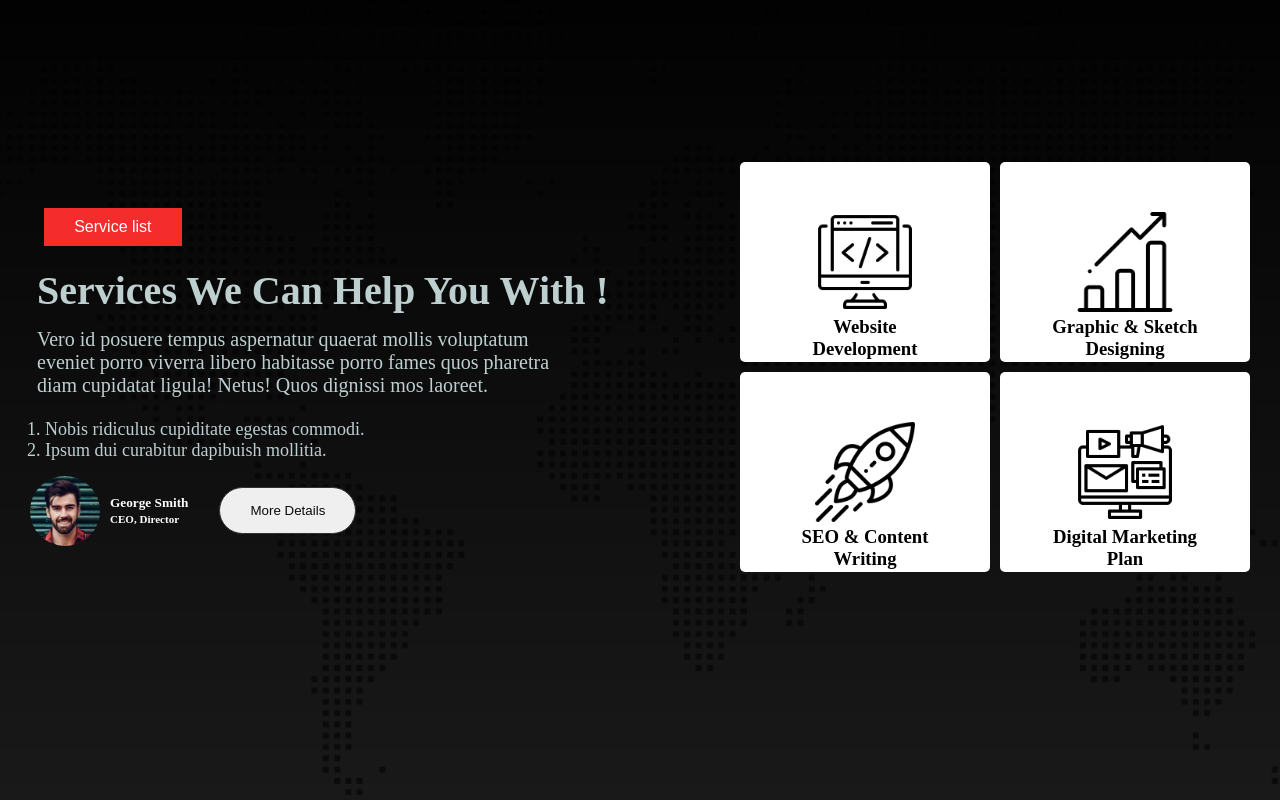
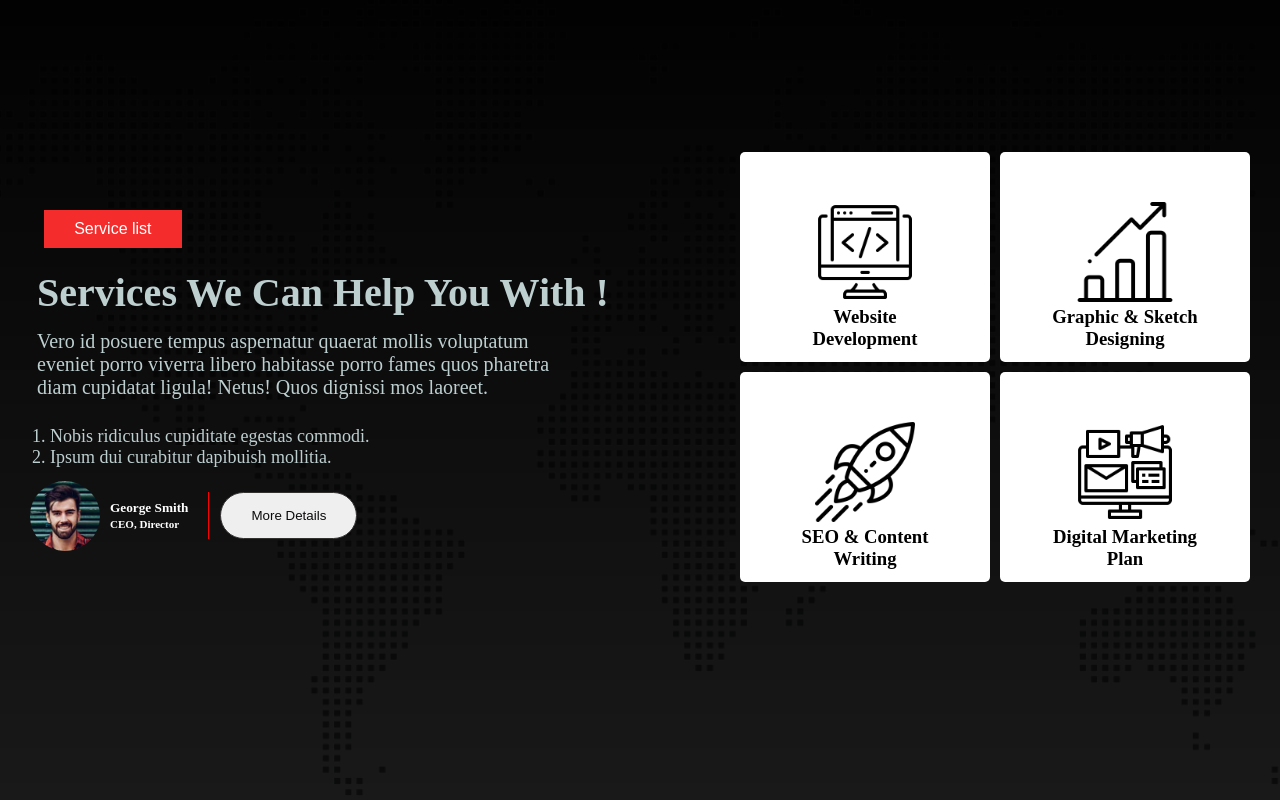
Before and after one commit to M-Arafat61/conceptual-session2-agencyweb, a plain HTML site: page index.html in a window 1280 px wide. Shown: the part 938-1738 px from the top of the page. Drawn offline with Linux system fonts and the light colour scheme.

Commit message:
main sections styles  modification

```diff
--- a/index.html
+++ b/index.html
@@ -58,6 +58,8 @@
                     <br>
                     <small>CEO, Director</small></h5>
                 </div>
+                <!-- <hr class="vertical-line"> -->
+                <!-- <div class="vertical-line"></div> -->
                 <div class="author-button">
                 <button class="btn-details">More Details</button>
                 </div>
@@ -68,21 +70,21 @@
                 <div class="first-two-boxes">
                     <div class="box">
                         <img class="icon" src="asset/icons/coding.png" alt="">
-                        <h3>Website Development</h3>
+                        <h3 class="box-title">Website Development</h3>
                     </div>
                     <div class="box">
                         <img class="icon" src="asset/icons/bar-chart.png" alt="">
-                        <h3>Graphic & Sketch Designing</h3>
+                        <h3 class="box-title">Graphic & Sketch Designing</h3>
                     </div>
                 </div>
                 <div class="first-two-boxes">
                     <div class="box">
                         <img class="icon" src="asset/icons/startup.png" alt="">
-                        <h3>SEO & Content Writing</h3>
+                        <h3 class="box-title">SEO & Content Writing</h3>
                     </div>
                     <div class="box">
                         <img class="icon" src="asset/icons/digital-marketing.png" alt="">
-                        <h3>Digital Marketing Plan</h3>
+                        <h3 class="box-title">Digital Marketing Plan</h3>
                     </div>
                 </div>
             </div>
--- a/styles/style.css
+++ b/styles/style.css
@@ -112,6 +112,11 @@
     margin-top: 5px;
     margin-bottom: 10px;
 }
+
+.box, .box-title{
+    padding-bottom: 60px;
+}
+
 .author-img{
     width: 70px;
     height: 70px;
@@ -121,13 +126,28 @@
     display: flex;
     gap:20px;
     align-items: center;
+
 }
 .profile-container{
     display: flex;
     align-items: center;
     gap: 10px;
-
+    height: 55px;
+    /* border-right: 1px solid red;
+    padding-right: 60px; */
 }
+.author-button{
+    border-left: 1px solid red;
+    padding-right: 10px;
+}
+/* .author-button{
+    padding: 15px 30px;
+    margin-left: 11px;
+    border-radius: 25px;
+    background-color: none;
+    border: 1px solid rgb(51, 48, 48);
+    color: rgb(12, 10, 10);
+} */
 
 .btn-details{
     padding: 15px 30px;
@@ -150,8 +170,8 @@
     color:rgb(190, 207, 208); ;
 }
 .service-list{
-    list-style:decimal ;
-    padding: 15px;
+    /* list-style:decimal ; */
+    padding: 20px;
     font-size: 18px;
     color: rgb(190, 207, 208);
 }
```
